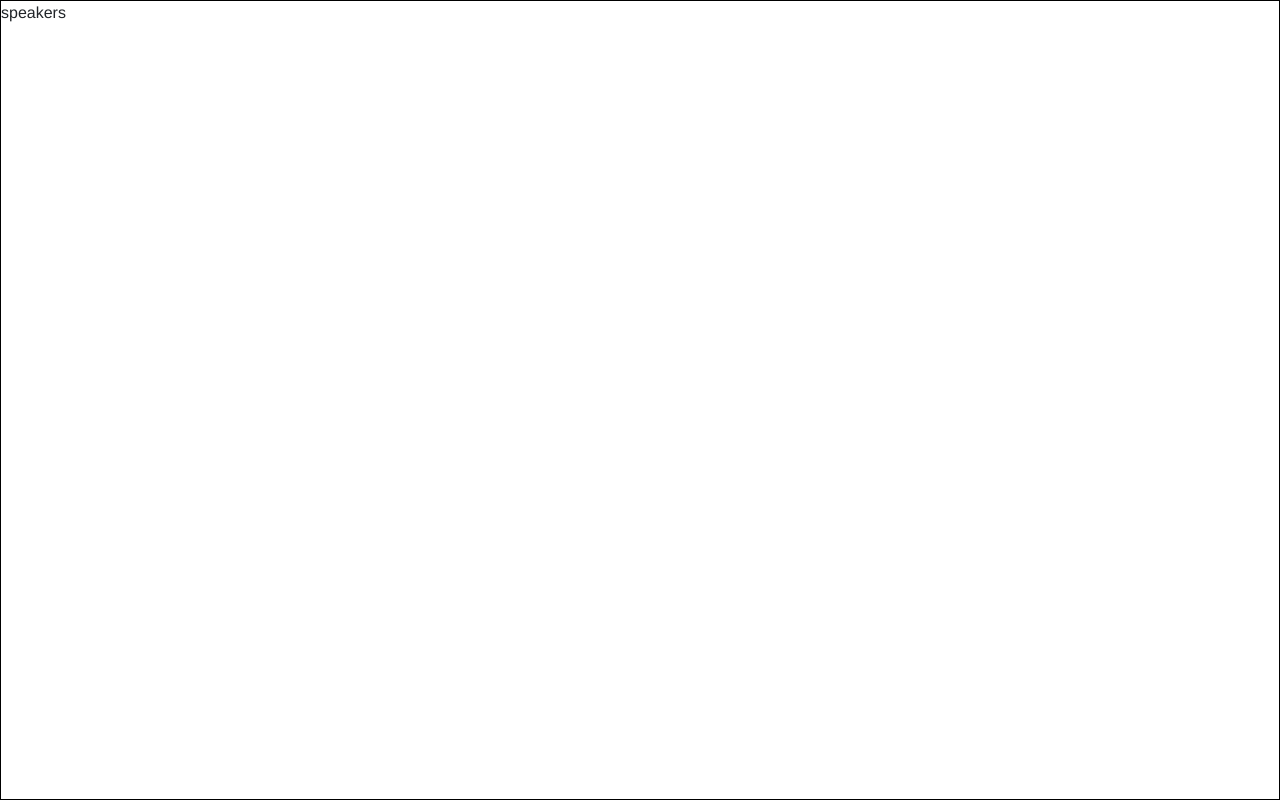
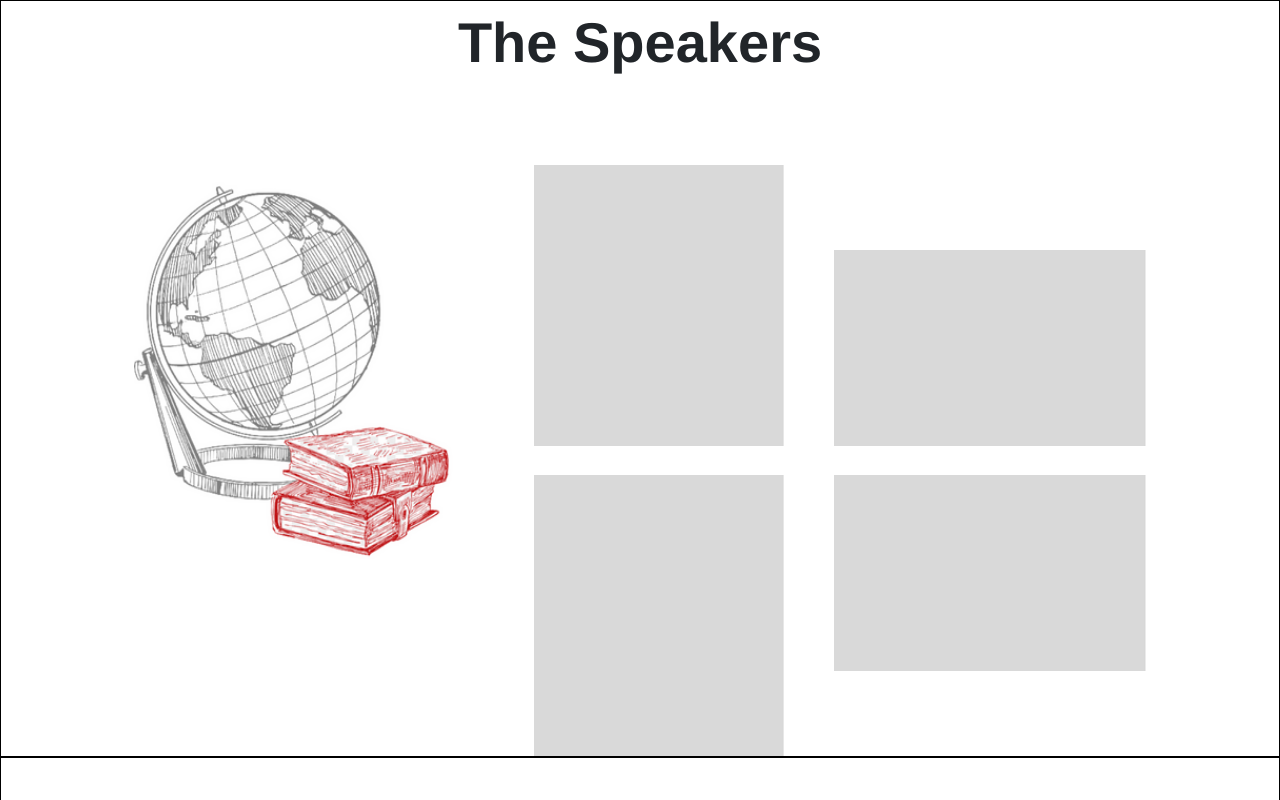
Before and after one commit to TEDxVITBhopal/tedxvitbhopal, a React (Create React App) app: page /event in a window 1280 px wide. Shown: the part 1600-2400 px from the top of the page. Built offline with nearby package versions, Linux system fonts and the light colour scheme.

Commit message:
Conditional Rendering of Speakers

```diff
--- a/src/components/Header.css
+++ b/src/components/Header.css
@@ -70,10 +70,12 @@
   background-color: #eb0028;
   border-radius: 10px;
   border-bottom: 0;
+  color: white;
 }
 
 @media screen and (max-width: 800px) {
-    .header, .header.mini {
+  .header,
+  .header.mini {
     display: flex;
     height: 50px;
     align-items: center;
@@ -114,7 +116,8 @@
     border-top: 1px solid black;
     border-bottom: 1px solid black;
   }
-    .header-logo, .header-logo.mini {
+  .header-logo,
+  .header-logo.mini {
     width: 25%;
     max-width: 250px;
     min-width: 150px;
--- a/src/components/event/Forms.module.css
+++ b/src/components/event/Forms.module.css
@@ -35,10 +35,12 @@
 .btn {
   border: none;
   font-size: 1.6rem;
+  font-weight: bold;
   margin-top: 2rem;
   background: #eb0028;
   color: white;
   width: 60%;
+  padding: 10px;
 }
 
 @media only screen and (max-width: 1000px) {
--- a/src/components/event/Speaker.css
+++ b/src/components/event/Speaker.css
@@ -4,8 +4,7 @@ body {
 
 .heading1 {
   font-weight: bolder;
-    font-size: 5em;
-    text-shadow: 2px 2px #000000;
+  font-size: 3.5em;
 }
 
 .globe {
@@ -13,6 +12,10 @@ body {
   margin-top: 40px;
   height: 500px;
   width: 400px;
+}
+
+#top-upper {
+  margin-top: 35px;
 }
 
 .rect2 {
--- a/src/components/event/Speaker.jsx
+++ b/src/components/event/Speaker.jsx
@@ -1,10 +1,13 @@
 import React from 'react';
 import globe from '../../resources/globe.png';
 import './Speaker.css';
-import rectangle from '../../resources/rectangle.png';
 import mic from '../../resources/mic.png'
 
-function Speaker() {
+function Speaker({images}) {
+
+  if (images.length <= 4){
+    var showBottom = false;
+  }
   return (
     <div className="container">
       <span className='heading1'>The Speakers</span>
@@ -13,32 +16,32 @@ function Speaker() {
           <img className='globe' src={globe} alt="" />
         </div>
         <div className="imageWrapper up">
-          <img className='rect1' src={rectangle} alt="" />
-          <img className='rect2' src={rectangle} alt="" />
+          <img className='rect1' src={images[0]} alt="" />
+          <img className='rect2' id='top-upper' src={images[1]} alt="" />
         </div>
       </div>
       <div className="flexImages down">
         <div className="imageWrapper">
-          <img className='rect1' src={rectangle} alt="" />
-          <img className='rect2' src={rectangle} alt="" />
+          <img className='rect1' src={images[2]} alt="" />
+          <img className='rect2' src={images[3]} alt="" />
         </div>
       </div>
-      <div className="flexImages">
+      { showBottom ? <div className="flexImages" >
         <div className="second"></div>
         <div className="imageWrapper up1">
-          <img className='rect1' src={rectangle} alt="" />
-          <img className='rect2' src={rectangle} alt="" />
+          <img className='rect1' src={images[4]} alt="" />
+          <img className='rect2' id='top-upper' src={images[5]} alt="" />
         </div>
-      </div>
-      <div className="flexImages down1">
+      </div> : <div></div>}
+      { showBottom ? <div className="flexImages down1" >
         <div className="imageWrapper ">
-          <img className='rect1 rectD1' src={rectangle} alt="" />
-          <img className='rect2 rectD2' src={rectangle} alt="" />
+          <img className='rect1 rectD1' src={images[6]} alt="" />
+          <img className='rect2 rectD2' src={images[7]} alt="" />
         </div>
-        <div className="imageWrapper">
+        <div className="imageWrapper" >
           <img className='mic' src={mic} alt="" />
         </div>
-      </div>
+      </div> : null }
     </div>
   )
 }
--- a/src/containers/Event.css
+++ b/src/containers/Event.css
@@ -2,3 +2,7 @@
   height: 100vh;
   border: 1px black solid;
 }
+
+#speakers {
+  height: fit-content;
+}
--- a/src/containers/Event.jsx
+++ b/src/containers/Event.jsx
@@ -1,6 +1,9 @@
 import React from 'react';
 import RegsiterEvent from '../components/event/RegisterEvent';
+import Speaker from "../components/event/Speaker"
 import './Event.css'
+// speaker images
+import rectangle from '../resources/rectangle.png';
 
 const Event = () => {
   return (
@@ -12,7 +15,8 @@ const Event = () => {
         venue-photo
       </div>
       <div className='page' id='speakers'>
-        speakers
+        <Speaker
+          images={[rectangle, rectangle, rectangle, rectangle]}/>
       </div>
       <div className='page' id='register'>
         <RegsiterEvent
--- a/src/containers/Home.jsx
+++ b/src/containers/Home.jsx
@@ -3,8 +3,6 @@ import FindUs from "../components/home/FindUs"
 import OurMessage from "../components/home/OurMessage"
 
 import AboutUs from "../components/home/AboutUs"
-
-import Speaker from "../components/event/Speaker"
 
 const Home = () => {
     return(
@@ -21,7 +19,7 @@ const Home = () => {
                 <AboutUs/>
             </section>
             <section className="dp-div" id="our-events">
-                <Speaker/>
+                Events
             </section>
             {/* Footer here */}
         </main>
```
Lines whose indentation alone changed are shown as unchanged.
